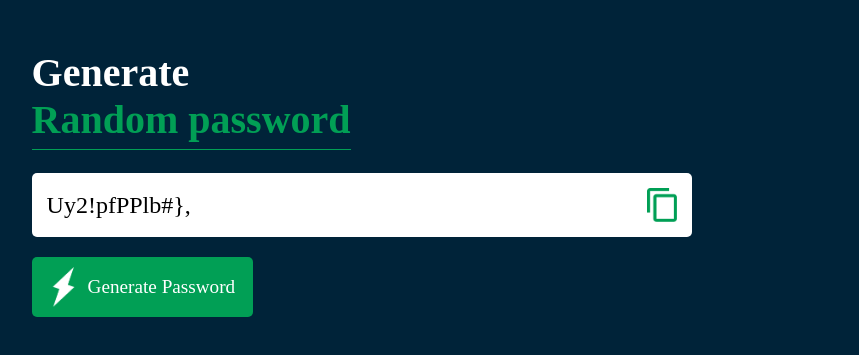
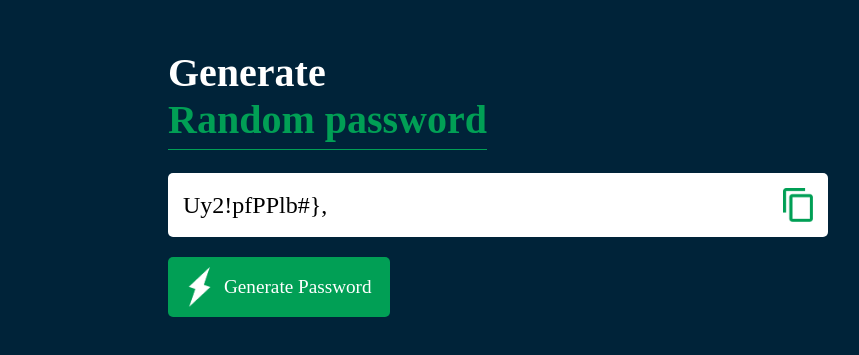
Before and after one commit to Radhakrishnan-R/random-password-generator, a plain HTML site: page index.html in a window 1280 px wide. Shown: the part 125-480 px from the top of the page, without its empty margins (142-1001 px from the left). Drawn offline with Linux system fonts and the light colour scheme.

Commit message:
Update style.css

```diff
--- a/style.css
+++ b/style.css
@@ -13,7 +13,7 @@ body{
 .container{
     width: 90%;
     max-width: 700px;
-    margin: 12%;
+    margin: 12% auto;
     padding: 20px;
 }
 
```
